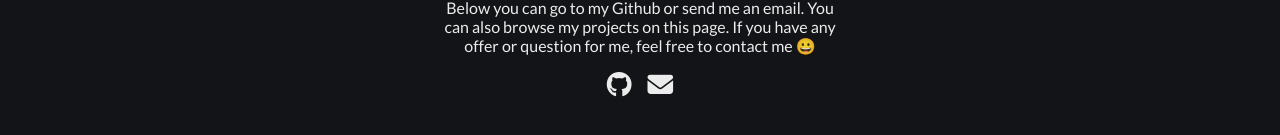
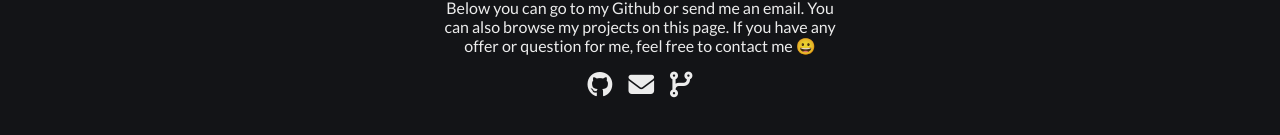
Before and after one commit to pawl0wski/Personal-website, a Vue app: page / in a window 1280 px wide. Shown: the part 509-644 px from the top of the page. Built offline with nearby package versions, Linux system fonts and the light colour scheme.

Commit message:
Add link to source code

```diff
--- a/src/views/Welcome.vue
+++ b/src/views/Welcome.vue
@@ -9,6 +9,7 @@
             <div class="welcome__left__icons">
                 <IconLink :icon="['fa-brands', 'fa-github']" href="https://github.com/pawl0wski" />
                 <IconLink :icon="['fa-solid', 'fa-envelope']" href="mailto:jakub@jpawlowski.me" />
+                <IconLink :icon="['fa-solid', 'fa-code-branch']" href="https://github.com/pawl0wski/Personal-website" />
             </div>
 
         </div>
```
